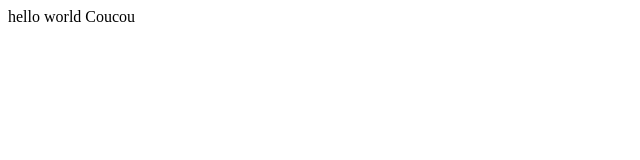
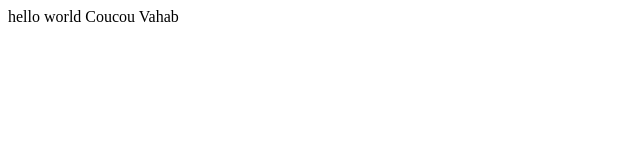
Before and after one commit to blanselle/projet_2, a plain HTML site: page index.html in a window 1280 px wide. Shown: the full height of the page, 0-640 px from the left. Drawn offline with Linux system fonts and the light colour scheme.

Commit message:
ajout d'un prénom après coucou

```diff
--- a/index.html
+++ b/index.html
@@ -3,6 +3,6 @@
 	<header></header>
 	<body>
 		hello world
-		Coucou
+		Coucou Vahab
 	</body>
 </html>
```
